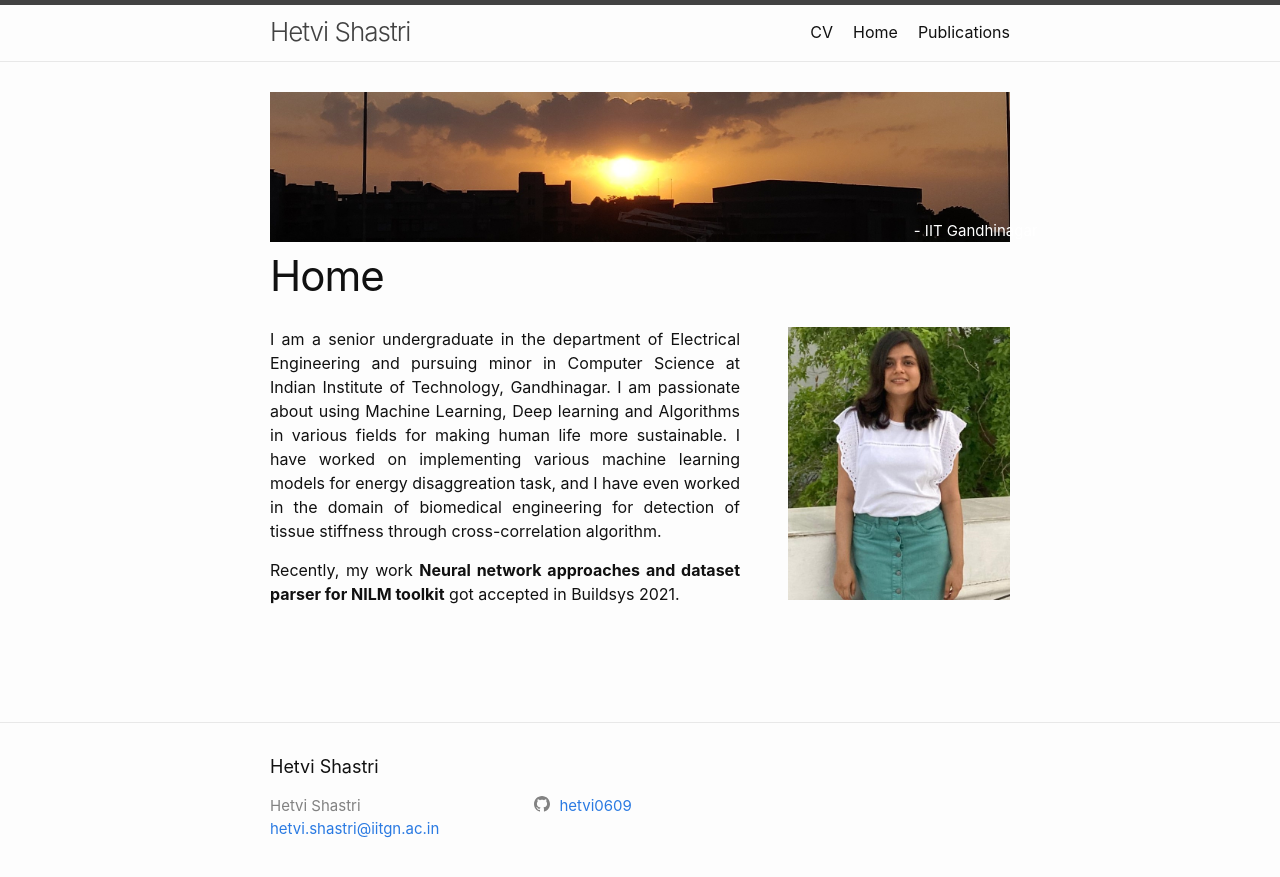
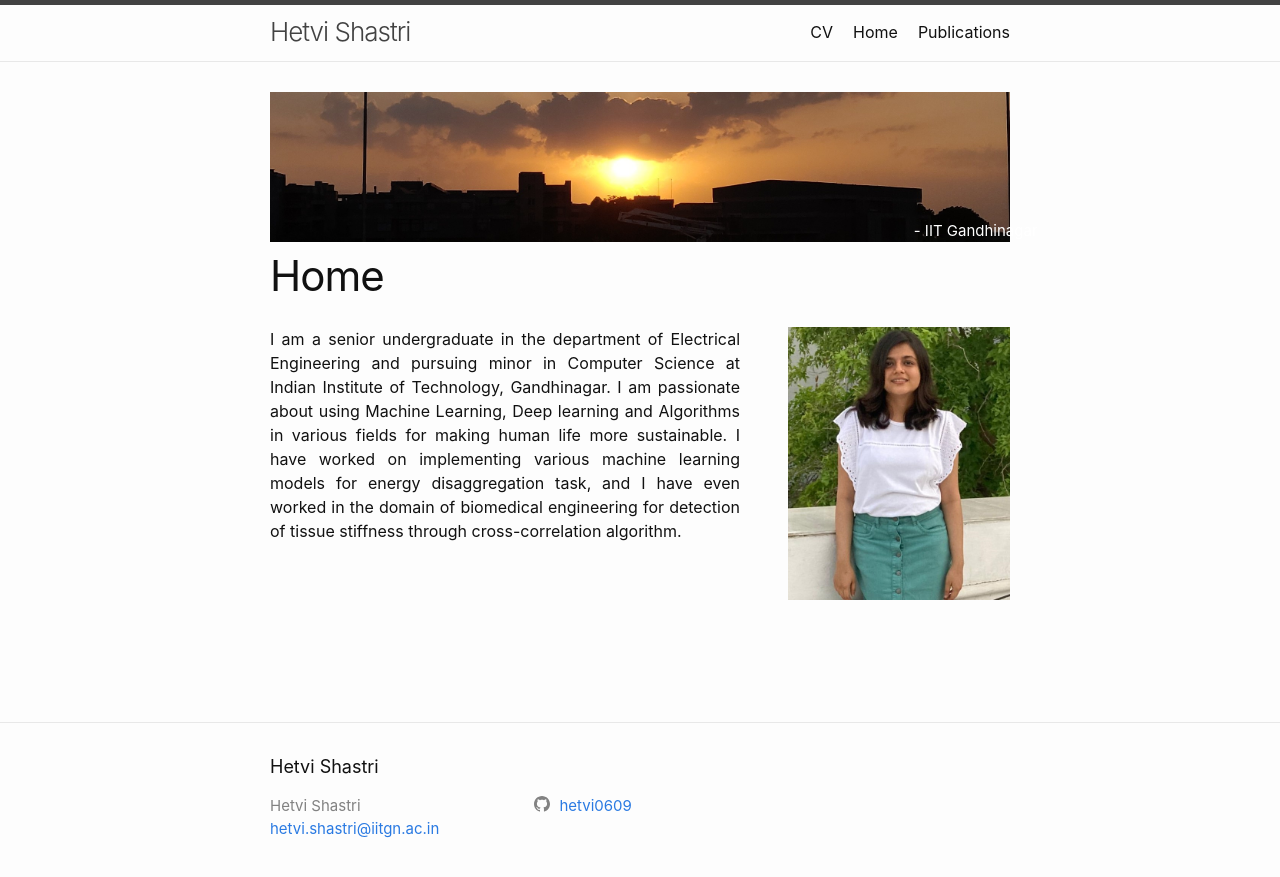
Before and after one commit to hetvishastri/hetvishastri.github.io, a Jekyll site: the page built from docs/index.markdown, in a window 1280 px wide. Shown: the top 877 px of the page. Built offline with Jekyll 4.4.1, drawn with Linux system fonts in a browser that asks for light colours.

Commit message:
Initial GitHub pages site with Jekyll

```diff
--- a/docs/index.markdown
+++ b/docs/index.markdown
@@ -11,6 +11,4 @@ nav_order: 1
 
 ![image](./assets/images/hetvi.jpg){: .img-left}
 
-I am a senior undergraduate in the department of Electrical Engineering and pursuing minor in Computer Science at Indian Institute of Technology, Gandhinagar. I am passionate about using Machine Learning, Deep learning and Algorithms in various fields for making human life more sustainable. I have worked on implementing various machine learning models for energy disaggreation task, and I have even worked in the domain of biomedical engineering for detection of tissue stiffness through cross-correlation algorithm.
-
-Recently, my work **Neural network approaches and dataset parser for NILM toolkit** got accepted in Buildsys 2021.
+I am a senior undergraduate in the department of Electrical Engineering and pursuing minor in Computer Science at Indian Institute of Technology, Gandhinagar. I am passionate about using Machine Learning, Deep learning and Algorithms in various fields for making human life more sustainable. I have worked on implementing various machine learning models for energy disaggregation task, and I have even worked in the domain of biomedical engineering for detection of tissue stiffness through cross-correlation algorithm.
```
